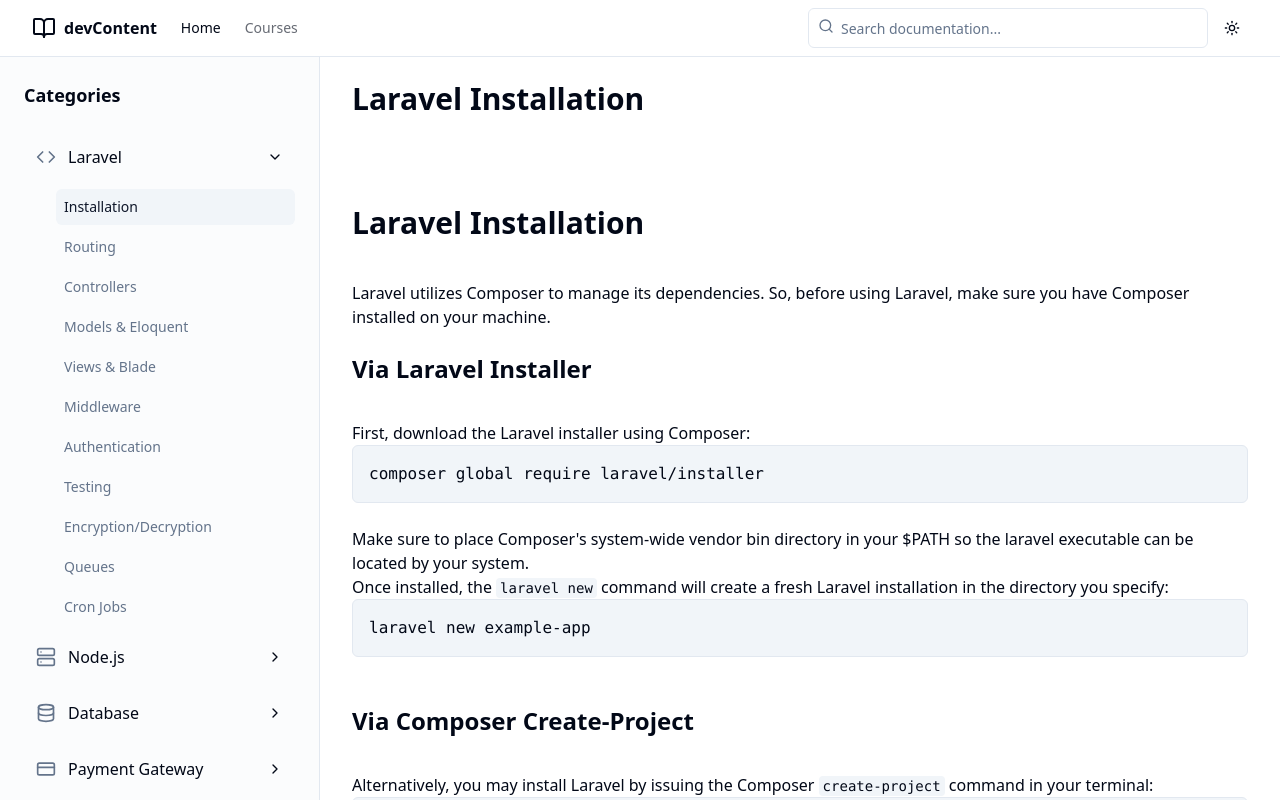
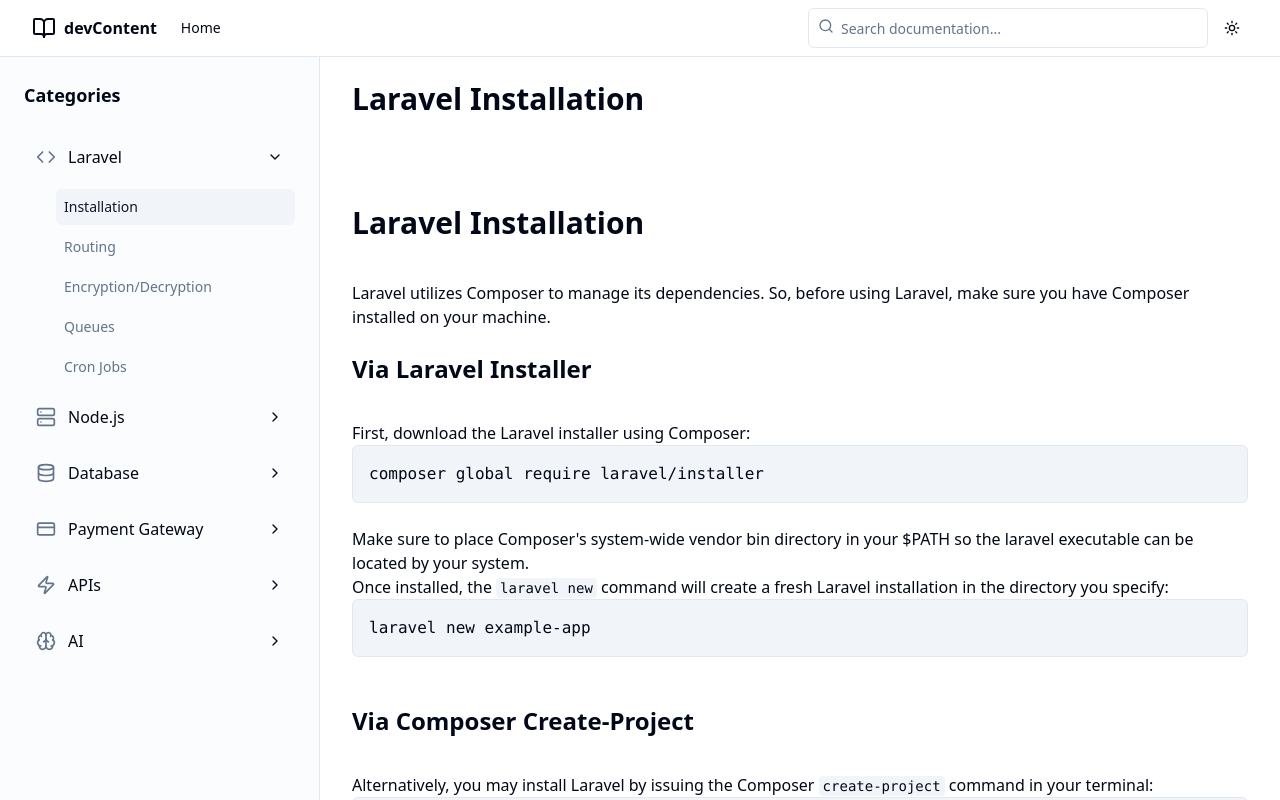
Before and after one commit to SeemaBhola999/devContent, a React (Vite) app: page / in a window 1280 px wide. Shown: the top 800 px of the page. Built offline with nearby package versions, Linux system fonts and the light colour scheme.

Commit message:
remove other content

```diff
--- a/client/components/DocsLayout.tsx
+++ b/client/components/DocsLayout.tsx
@@ -30,12 +30,12 @@
     subcategories: [
       { id: "getting-started", name: "Getting Started" },
       { id: "routing", name: "Routing" },
-      { id: "middleware", name: "Middleware" },
-      { id: "controllers", name: "Controllers" },
-      { id: "models", name: "Models & Eloquent" },
-      { id: "views", name: "Views & Blade" },
-      { id: "authentication", name: "Authentication" },
-      { id: "testing", name: "Testing" }
+      // { id: "middleware", name: "Middleware" },
+      // { id: "controllers", name: "Controllers" },
+      // { id: "models", name: "Models & Eloquent" },
+      // { id: "views", name: "Views & Blade" },
+      // { id: "authentication", name: "Authentication" },
+      // { id: "testing", name: "Testing" }
     ]
   },
   {
@@ -47,11 +47,11 @@
       { id: "introduction", name: "Introduction" },
       { id: "modules", name: "Modules" },
       { id: "express", name: "Express.js" },
-      { id: "file-system", name: "File System" },
-      { id: "streams", name: "Streams" },
-      { id: "async", name: "Async Programming" },
-      { id: "npm", name: "NPM & Packages" },
-      { id: "deployment", name: "Deployment" }
+      // { id: "file-system", name: "File System" },
+      // { id: "streams", name: "Streams" },
+      // { id: "async", name: "Async Programming" },
+      // { id: "npm", name: "NPM & Packages" },
+      // { id: "deployment", name: "Deployment" }
     ]
   },
   {
@@ -60,14 +60,14 @@
     icon: Database,
     description: "Database design, optimization, and management",
     subcategories: [
-      { id: "sql-basics", name: "SQL Basics" },
-      { id: "mysql", name: "MySQL" },
-      { id: "postgresql", name: "PostgreSQL" },
-      { id: "mongodb", name: "MongoDB" },
-      { id: "redis", name: "Redis" },
-      { id: "orm", name: "ORMs" },
-      { id: "migrations", name: "Migrations" },
-      { id: "optimization", name: "Optimization" }
+      // { id: "sql-basics", name: "SQL Basics" },
+      // { id: "mysql", name: "MySQL" },
+      // { id: "postgresql", name: "PostgreSQL" },
+      // { id: "mongodb", name: "MongoDB" },
+      // { id: "redis", name: "Redis" },
+      // { id: "orm", name: "ORMs" },
+      // { id: "migrations", name: "Migrations" },
+      // { id: "optimization", name: "Optimization" }
     ]
   },
   {
@@ -148,7 +148,7 @@
               >
                 Documentation
               </Link>
-              <Link
+              {/* <Link
                 to="/courses"
                 className={cn(
                   "transition-colors hover:text-foreground/80",
@@ -156,7 +156,7 @@
                 )}
               >
                 Courses
-              </Link>
+              </Link> */}
             </nav>
           </div>
           <Button
--- a/client/components/Layout.tsx
+++ b/client/components/Layout.tsx
@@ -28,12 +28,12 @@
     topics: [
       { id: "installation", name: "Installation", description: "How to install Laravel framework" },
       { id: "routing", name: "Routing", description: "Learn Laravel routing system" },
-      { id: "controllers", name: "Controllers", description: "Creating and using controllers" },
-      { id: "models", name: "Models & Eloquent", description: "Database models and ORM" },
-      { id: "views", name: "Views & Blade", description: "Templates and views" },
-      { id: "middleware", name: "Middleware", description: "HTTP middleware" },
-      { id: "authentication", name: "Authentication", description: "User authentication" },
-      { id: "testing", name: "Testing", description: "Application testing" },
+      // { id: "controllers", name: "Controllers", description: "Creating and using controllers" },
+      // { id: "models", name: "Models & Eloquent", description: "Database models and ORM" },
+      // { id: "views", name: "Views & Blade", description: "Templates and views" },
+      // { id: "middleware", name: "Middleware", description: "HTTP middleware" },
+      // { id: "authentication", name: "Authentication", description: "User authentication" },
+      // { id: "testing", name: "Testing", description: "Application testing" },
       { id: "encryption", name: "Encryption/Decryption", description: "How to encrypt/decrypt text in Laravel" },
       { id: "queues", name: "Queues", description: "How to use queues in Laravel" },
       { id: "cron-jobs", name: "Cron Jobs", description: "How to use cron jobs in Laravel" }
@@ -46,12 +46,12 @@
     topics: [
       { id: "introduction", name: "Introduction", description: "Getting started with Node.js" },
       { id: "modules", name: "Modules", description: "CommonJS and ES modules" },
-      { id: "express", name: "Express.js", description: "Web framework for Node.js" },
-      { id: "file-system", name: "File System", description: "Working with files" },
-      { id: "streams", name: "Streams", description: "Node.js streams" },
-      { id: "async", name: "Async Programming", description: "Promises and async/await" },
-      { id: "npm", name: "NPM & Packages", description: "Package management" },
-      { id: "deployment", name: "Deployment", description: "Deploying Node.js apps" }
+      // { id: "express", name: "Express.js", description: "Web framework for Node.js" },
+      // { id: "file-system", name: "File System", description: "Working with files" },
+      // { id: "streams", name: "Streams", description: "Node.js streams" },
+      // { id: "async", name: "Async Programming", description: "Promises and async/await" },
+      // { id: "npm", name: "NPM & Packages", description: "Package management" },
+      // { id: "deployment", name: "Deployment", description: "Deploying Node.js apps" }
     ]
   },
   {
@@ -59,9 +59,9 @@
     name: "Database",
     icon: Database,
     topics: [
-      { id: "sql-basics", name: "SQL Basics", description: "Fundamental SQL concepts" },
-      { id: "mysql", name: "MySQL", description: "MySQL database" },
-      { id: "orm", name: "ORMs", description: "Object-Relational Mapping" },
+      // { id: "sql-basics", name: "SQL Basics", description: "Fundamental SQL concepts" },
+      // { id: "mysql", name: "MySQL", description: "MySQL database" },
+      // { id: "orm", name: "ORMs", description: "Object-Relational Mapping" },
       { id: "cart-tables", name: "Cart & Cart Details Tables", description: "E-commerce cart table design" },
       { id: "order-tables", name: "Order & Order Details Tables", description: "E-commerce order table design" }
     ]
@@ -73,12 +73,12 @@
     topics: [
       { id: "stripe", name: "Stripe Integration", description: "Stripe payment processing" },
       { id: "paypal", name: "PayPal Integration", description: "PayPal payment system" },
-      { id: "razorpay", name: "Razorpay", description: "Razorpay integration" },
-      { id: "security", name: "Payment Security", description: "Secure payment handling" },
-      { id: "webhooks", name: "Webhooks", description: "Payment webhooks" },
-      { id: "testing", name: "Testing Payments", description: "Testing payment flows" },
-      { id: "compliance", name: "PCI Compliance", description: "Payment compliance" },
-      { id: "refunds", name: "Refunds & Disputes", description: "Handling refunds" }
+      // { id: "razorpay", name: "Razorpay", description: "Razorpay integration" },
+      // { id: "security", name: "Payment Security", description: "Secure payment handling" },
+      // { id: "webhooks", name: "Webhooks", description: "Payment webhooks" },
+      // { id: "testing", name: "Testing Payments", description: "Testing payment flows" },
+      // { id: "compliance", name: "PCI Compliance", description: "Payment compliance" },
+      // { id: "refunds", name: "Refunds & Disputes", description: "Handling refunds" }
     ]
   },
   {
@@ -88,12 +88,12 @@
     topics: [
       { id: "rest", name: "REST APIs", description: "RESTful API development" },
       { id: "graphql", name: "GraphQL", description: "GraphQL API development" },
-      { id: "authentication", name: "API Authentication", description: "Securing APIs" },
-      { id: "documentation", name: "API Documentation", description: "Documenting APIs" },
-      { id: "testing", name: "API Testing", description: "Testing APIs" },
-      { id: "versioning", name: "API Versioning", description: "Managing API versions" },
-      { id: "rate-limiting", name: "Rate Limiting", description: "API rate limiting" },
-      { id: "webhooks", name: "Webhooks", description: "API webhooks" }
+      // { id: "authentication", name: "API Authentication", description: "Securing APIs" },
+      // { id: "documentation", name: "API Documentation", description: "Documenting APIs" },
+      // { id: "testing", name: "API Testing", description: "Testing APIs" },
+      // { id: "versioning", name: "API Versioning", description: "Managing API versions" },
+      // { id: "rate-limiting", name: "Rate Limiting", description: "API rate limiting" },
+      // { id: "webhooks", name: "Webhooks", description: "API webhooks" }
     ]
   },
   {
@@ -103,12 +103,12 @@
     topics: [
       { id: "openai", name: "OpenAI Integration", description: "Using OpenAI APIs" },
       { id: "machine-learning", name: "Machine Learning", description: "ML fundamentals" },
-      { id: "nlp", name: "Natural Language Processing", description: "NLP techniques" },
-      { id: "computer-vision", name: "Computer Vision", description: "Image processing" },
-      { id: "chatbots", name: "Chatbots", description: "Building chatbots" },
-      { id: "recommendation", name: "Recommendation Systems", description: "Recommendation engines" },
-      { id: "ethics", name: "AI Ethics", description: "Responsible AI development" },
-      { id: "deployment", name: "AI Model Deployment", description: "Deploying AI models" }
+      // { id: "nlp", name: "Natural Language Processing", description: "NLP techniques" },
+      // { id: "computer-vision", name: "Computer Vision", description: "Image processing" },
+      // { id: "chatbots", name: "Chatbots", description: "Building chatbots" },
+      // { id: "recommendation", name: "Recommendation Systems", description: "Recommendation engines" },
+      // { id: "ethics", name: "AI Ethics", description: "Responsible AI development" },
+      // { id: "deployment", name: "AI Model Deployment", description: "Deploying AI models" }
     ]
   }
 ];
@@ -314,7 +314,7 @@
     queues: {
       title: "Laravel Queues",
       content: `
-# Laravel Queues
+#
 
 Laravel queues provide a unified queueing API across a variety of different queue backends, such as Amazon SQS, Redis, or even a relational database.
 
@@ -3176,7 +3176,7 @@
               >
                 Home
               </Link>
-              <Link
+              {/* <Link
                 to="/courses"
                 className={cn(
                   "transition-colors hover:text-foreground/80",
@@ -3184,7 +3184,7 @@
                 )}
               >
                 Courses
-              </Link>
+              </Link> */}
             </nav>
           </div>
           <div className="flex flex-1 items-center justify-between space-x-2 md:justify-end">
```
